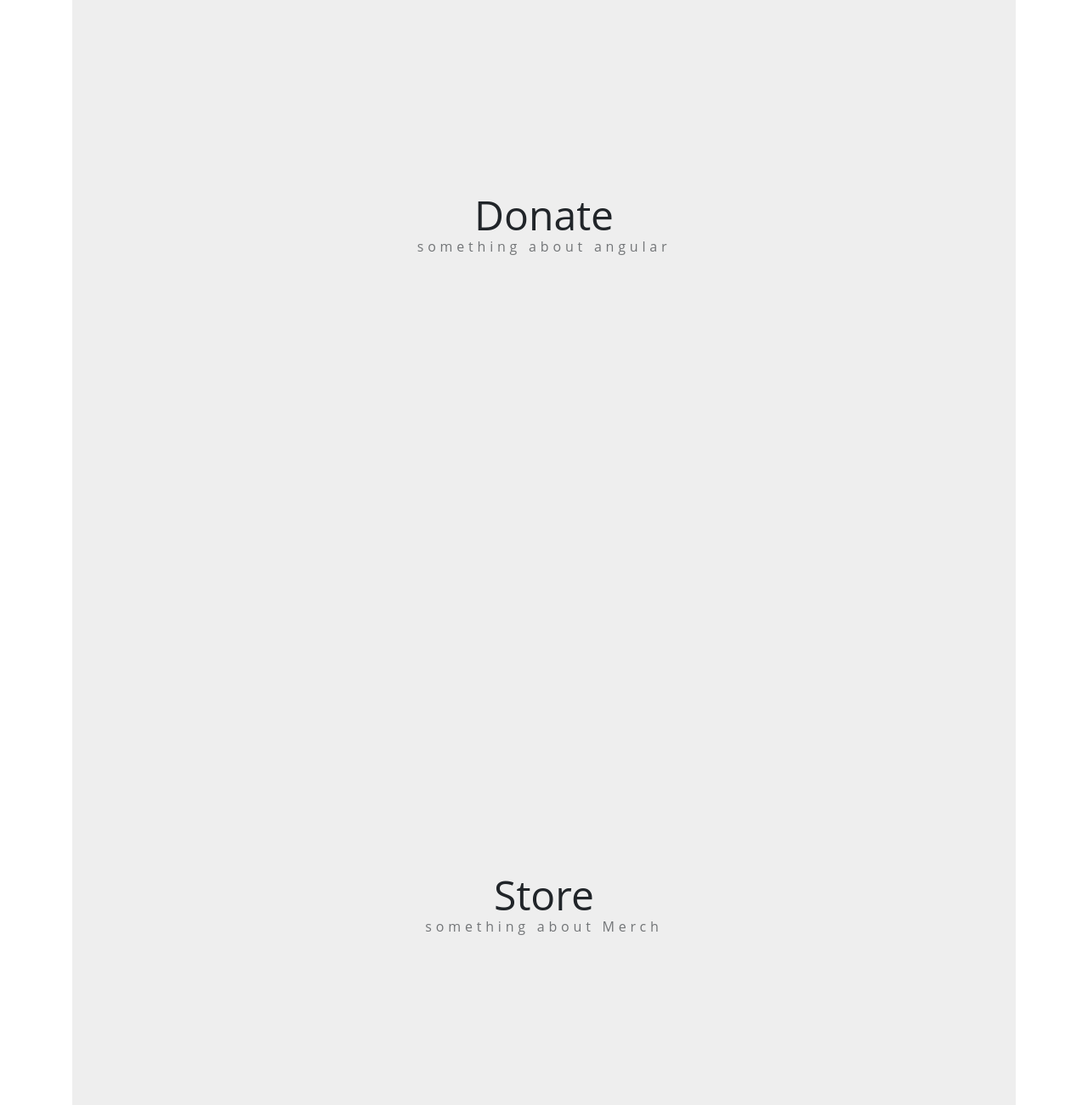
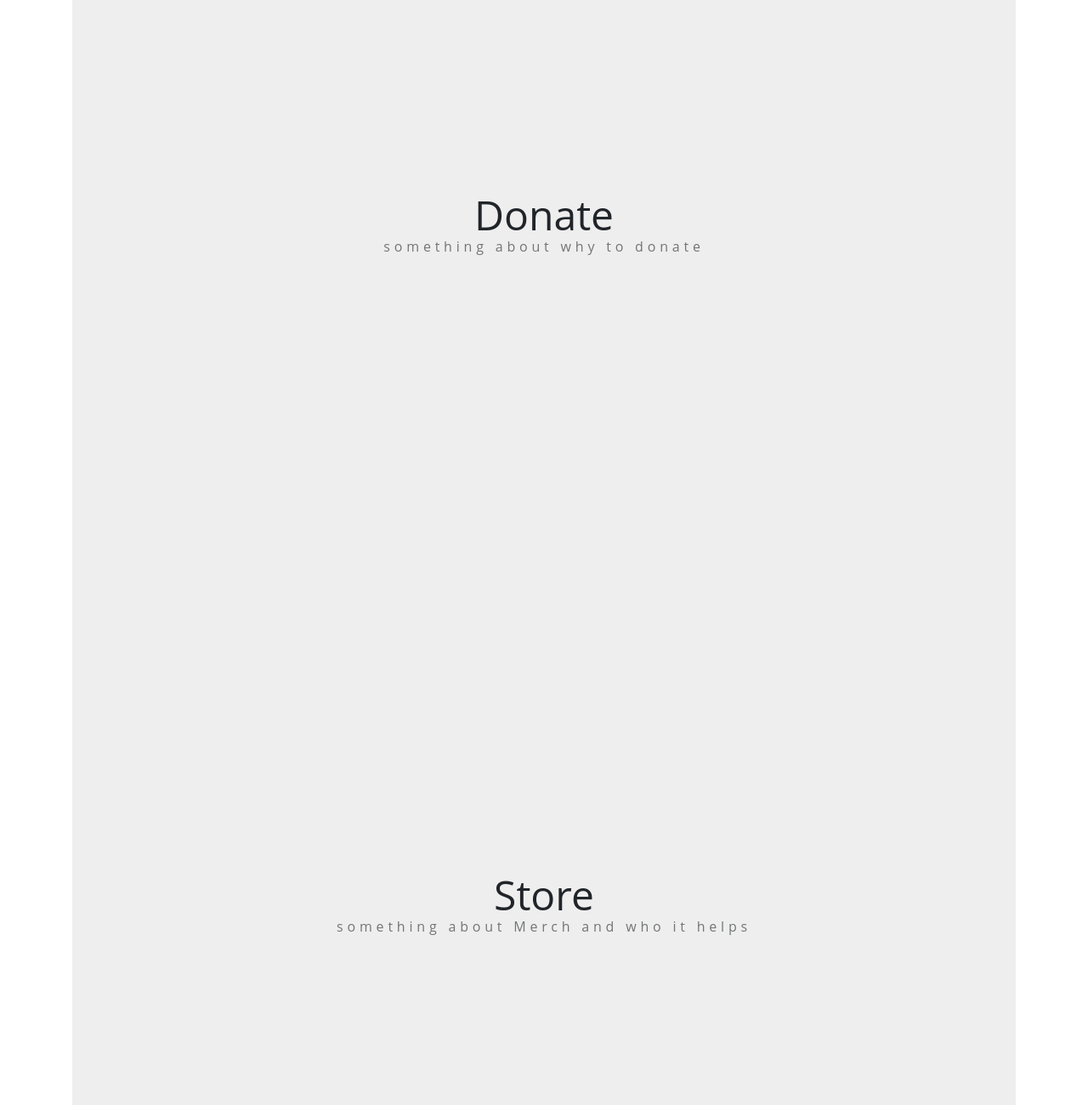
Before and after one commit to PhilemonKirlles/jvmi-planing, a website: page index.html in a window 1280 px wide. Shown: the part 3334-4634 px from the top of the page at 85% size. Drawn offline with nearby package versions, Linux system fonts and the light colour scheme.

Commit message:
css t-shoot

```diff
--- a/index.html
+++ b/index.html
@@ -54,11 +54,11 @@
       </section>
       <section class="slide" id="donate">
         <h1>Donate</h1>
-        <h3>something about angular</h3>
+        <h3>something about why to donate</h3>
       </section>
       <section class="slide" id="store">
         <h1>Store</h1>
-        <h3>something about Merch</h3>
+        <h3>something about Merch and who it helps</h3>
       </section>
 
 <!-- footer -->
```
